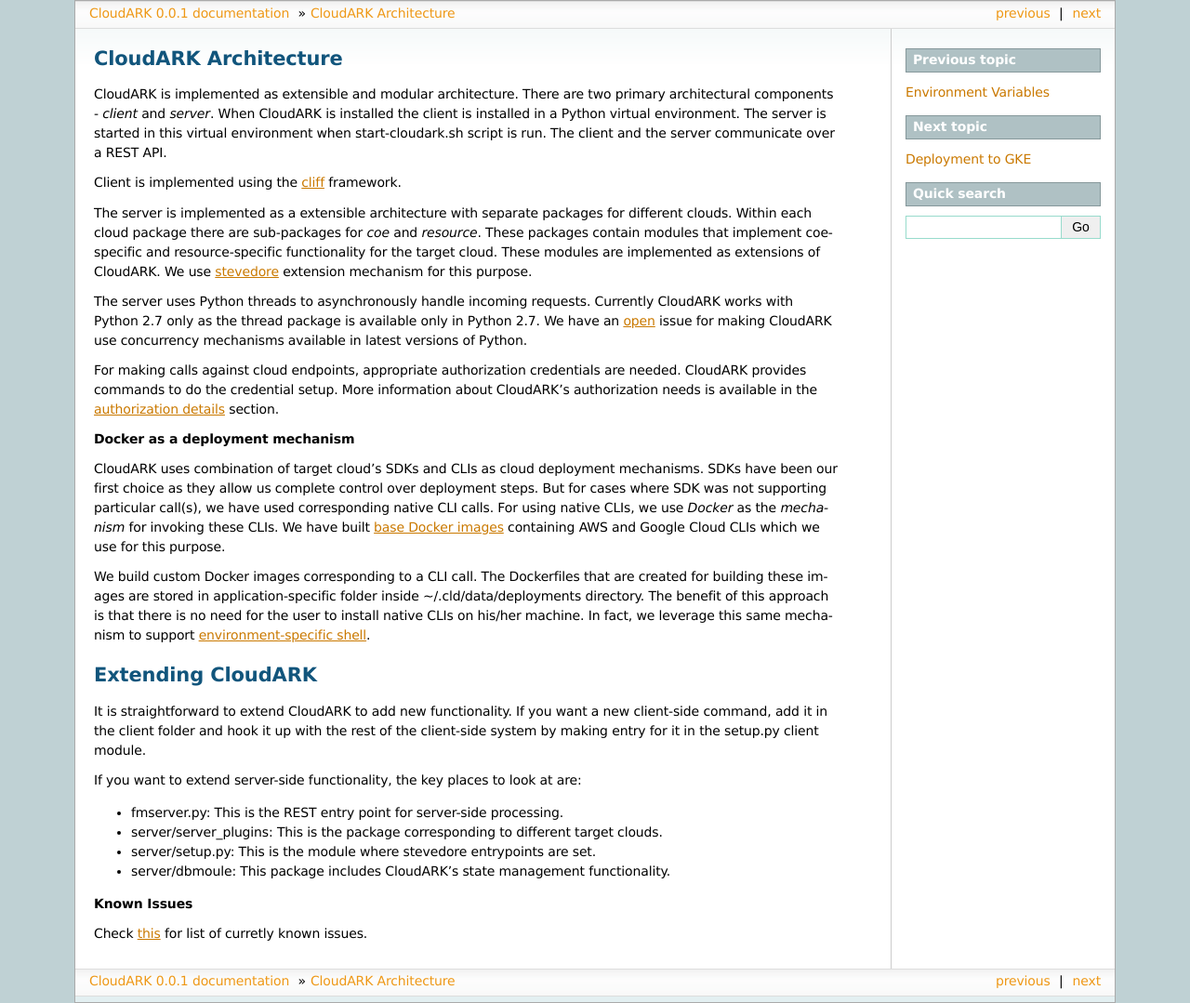
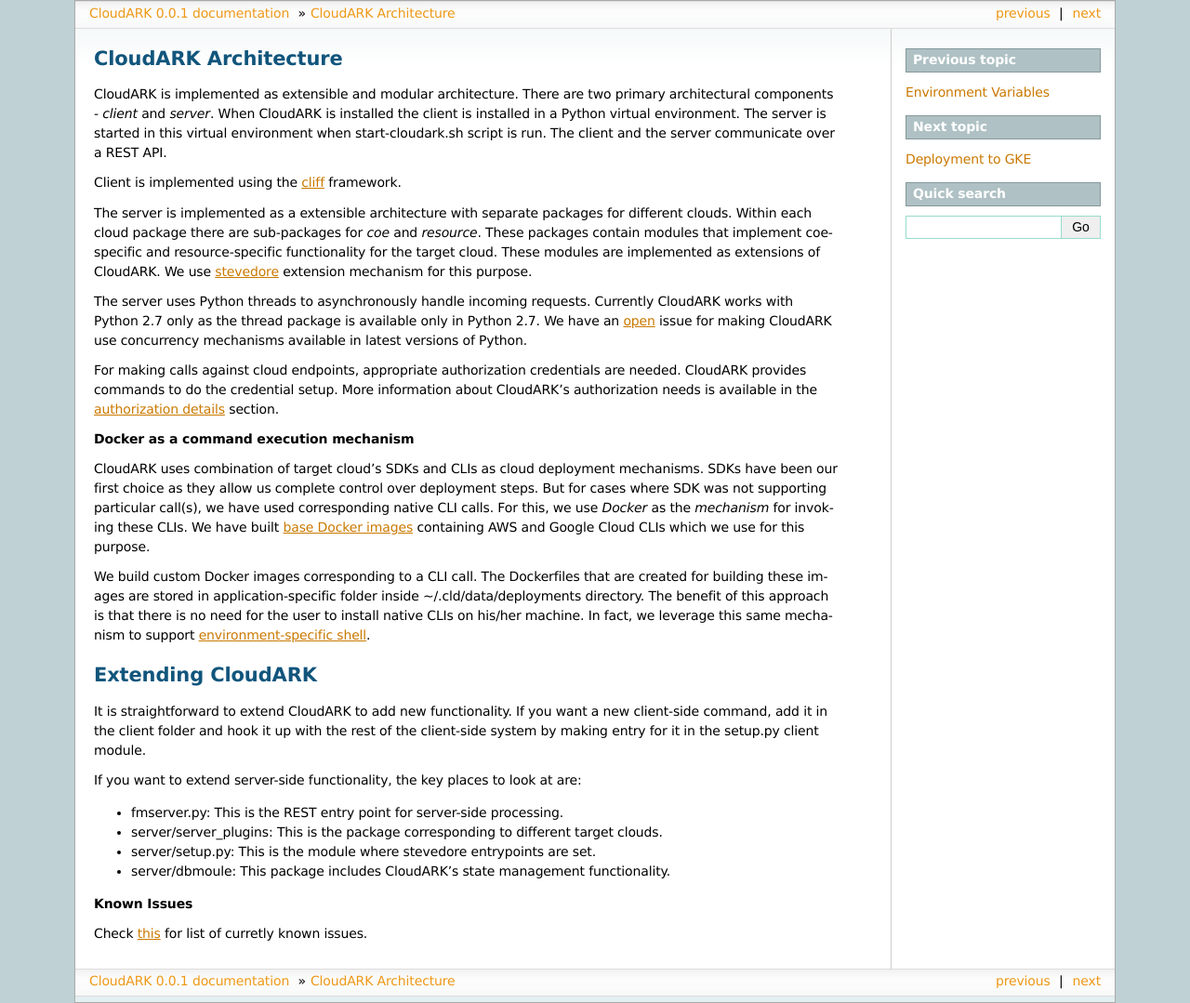
Before and after one commit to cloud-ark/caastle, a Sphinx documentation site: the page built from docs/architecture.rst, in a window 1280 px wide. Shown: the whole page at 93% size. Built offline with Sphinx 7.4.7, drawn with Linux system fonts in a browser that asks for light colours; formulas are drawn with MathJax 3.

Commit message:
Docs update

```diff
--- a/docs/architecture.rst
+++ b/docs/architecture.rst
@@ -32,12 +32,12 @@
 
 __ auth_
 
-**Docker as a deployment mechanism**
+**Docker as a command execution mechanism**
 
 CloudARK uses combination of target cloud’s SDKs and CLIs as cloud deployment mechanisms.
 SDKs have been our first choice as they allow us complete control over deployment steps.
 But for cases where SDK was not supporting particular call(s), we have used corresponding native CLI calls.
-For using native CLIs, we use *Docker* as the *mechanism* for invoking these CLIs.
+For this, we use *Docker* as the *mechanism* for invoking these CLIs.
 We have built `base Docker images`__ containing AWS and Google Cloud CLIs which we use for this purpose.
 
 .. _baseimages: https://hub.docker.com/r/lmecld/clis/tags/
--- a/docs/faq.rst
+++ b/docs/faq.rst
@@ -1,5 +1,5 @@
-Frequently Asked Questions
----------------------------
+Frequently Asked Questions (FAQ)
+---------------------------------
 
 Q) **How is Platform-as-Code (PaC) different from Platform-as-a-Service (PaaS)?**
 
--- a/docs/html/html/architecture.html
+++ b/docs/html/html/architecture.html
@@ -82,11 +82,11 @@
 We have an <a class="reference external" href="https://github.com/cloud-ark/cloudark/issues/34">open</a> issue for making CloudARK use concurrency mechanisms available in latest versions of Python.</p>
 <p>For making calls against cloud endpoints, appropriate authorization credentials are needed. CloudARK provides commands to do the credential setup.
 More information about CloudARK’s authorization needs is available in the <a class="reference external" href="https://cloud-ark.github.io/cloudark/docs/html/html/deployments.html#authorization-details">authorization details</a> section.</p>
-<p><strong>Docker as a deployment mechanism</strong></p>
+<p><strong>Docker as a command execution mechanism</strong></p>
 <p>CloudARK uses combination of target cloud’s SDKs and CLIs as cloud deployment mechanisms.
 SDKs have been our first choice as they allow us complete control over deployment steps.
 But for cases where SDK was not supporting particular call(s), we have used corresponding native CLI calls.
-For using native CLIs, we use <em>Docker</em> as the <em>mechanism</em> for invoking these CLIs.
+For this, we use <em>Docker</em> as the <em>mechanism</em> for invoking these CLIs.
 We have built <a class="reference external" href="https://hub.docker.com/r/lmecld/clis/tags/">base Docker images</a> containing AWS and Google Cloud CLIs which we use for this purpose.</p>
 <p>We build custom Docker images corresponding to a CLI call. The Dockerfiles that are created for building these images
 are stored in application-specific folder inside ~/.cld/data/deployments directory.
--- a/docs/html/html/faq.html
+++ b/docs/html/html/faq.html
@@ -64,8 +64,8 @@
         <div class="bodywrapper">
           <div class="body" role="main">
 
-  <div class="section" id="frequently-asked-questions">
-<h1>Frequently Asked Questions</h1>
+  <div class="section" id="frequently-asked-questions-faq">
+<h1>Frequently Asked Questions (FAQ)</h1>
 <ol class="upperalpha simple" start="17">
 <li><strong>How is Platform-as-Code (PaC) different from Platform-as-a-Service (PaaS)?</strong></li>
 </ol>
--- a/docs/html/html/index.html
+++ b/docs/html/html/index.html
@@ -80,7 +80,7 @@
 <li class="toctree-l1"><a class="reference internal" href="deployments.html">Deployment to GKE</a></li>
 <li class="toctree-l1"><a class="reference internal" href="deployments.html#deployment-to-amazon-ecs">Deployment to Amazon ECS</a></li>
 <li class="toctree-l1"><a class="reference internal" href="deployments.html#authorization-details">Authorization Details</a></li>
-<li class="toctree-l1"><a class="reference internal" href="faq.html">Frequently Asked Questions</a></li>
+<li class="toctree-l1"><a class="reference internal" href="faq.html">Frequently Asked Questions (FAQ)</a></li>
 <li class="toctree-l1"><a class="reference internal" href="roadmap.html">Roadmap</a></li>
 <li class="toctree-l1"><a class="reference internal" href="samples.html">Sample Deployments</a></li>
 </ul>
```
Also changed, not shown: other parts of docs/html/html/faq.html (+1 -1 lines), docs/html/html/searchindex.js, 4 other files.
